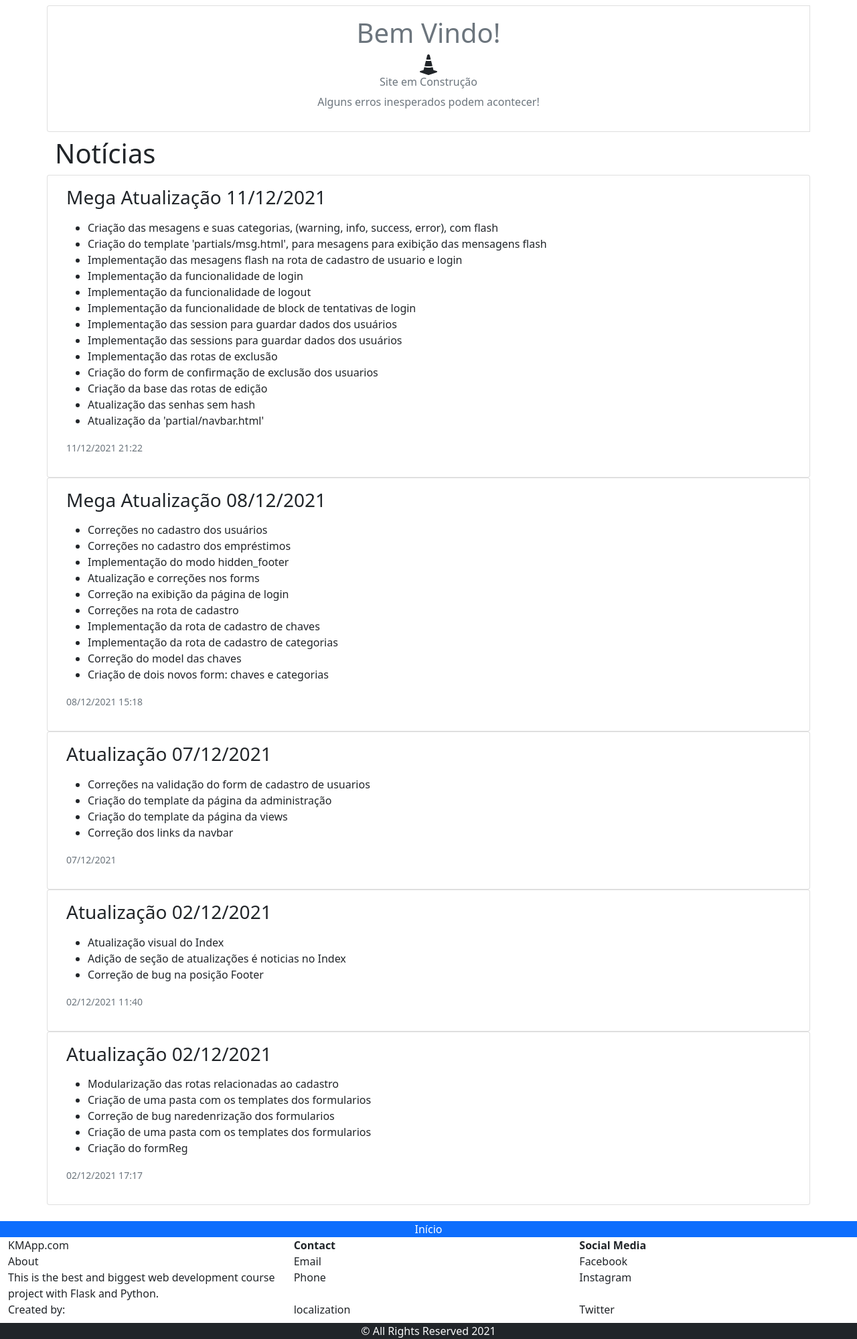
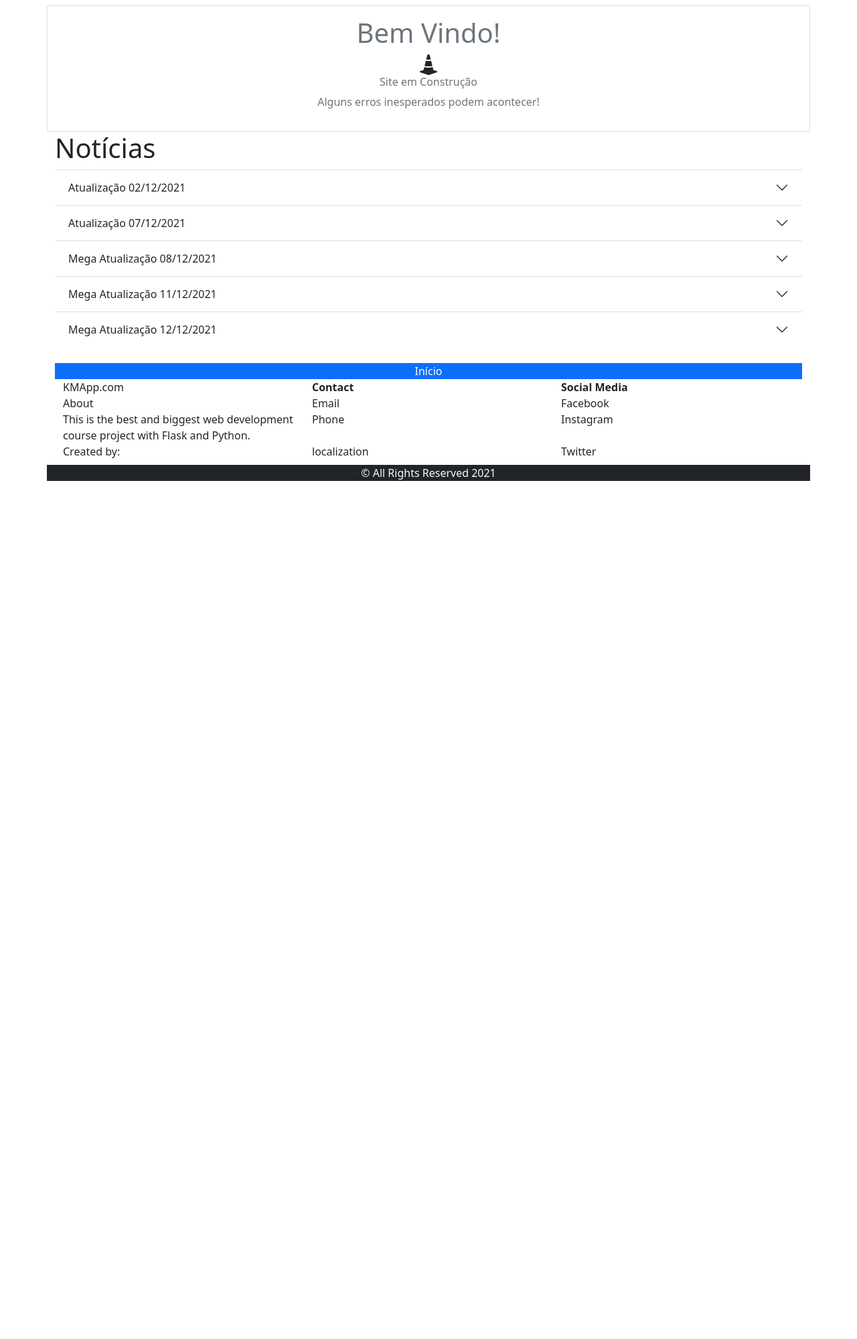
Before and after one commit to kelthon/key-management-app, a Flask app: page / in a window 1280 px wide. Shown: the part 56-2055 px from the top of the page at 67% size. After the commit the page ends 774 px from the top, so only its background shows below. Run offline with Flask 2, Linux system fonts and the light colour scheme; data comes from the database, SQL or seed files in the repository; parts of the project's set-up code (start-up, migrations or seed data) failed here and were passed over; some libraries are stand-ins or nearby versions.

Commit message:
atualização e remoção de templates

```diff
--- a/flask/key_manager/templates/base.html
+++ b/flask/key_manager/templates/base.html
@@ -9,8 +9,7 @@
     <meta name="viewport" content="width=device-width, initial-scale=1.0">
     <link href="https://cdn.jsdelivr.net/npm/bootstrap@5.1.3/dist/css/bootstrap.min.css" rel="stylesheet" integrity="sha384-1BmE4kWBq78iYhFldvKuhfTAU6auU8tT94WrHftjDbrCEXSU1oBoqyl2QvZ6jIW3" crossorigin="anonymous">
     <title>
-    {% block title %}
-    {% endblock %}
+    {{ title }}
     </title>
  </head>
  <body>
--- a/flask/key_manager/templates/index.html
+++ b/flask/key_manager/templates/index.html
@@ -16,100 +16,26 @@
             </div>
         </div>
 
-    <div class="mt-2">
-        <h1>Notícias</h1>
-        <div class="card-group">
-            <div class="row">
+        <div class="accordion accordion-flush" id="accordionFlush">
+            <h1>Notícias</h1>
+            {% for noticia in news %}
+            <div class="accordion-item">
+                <h2 class="accordion-header" id="flush-heading{{noticia.id}}">
+                    <button class="accordion-button collapsed" type="button" data-bs-toggle="collapse" data-bs-target="#flush-collapse{{noticia.id}}" aria-expanded="false" aria-controls="flush-collapse{{noticia.id}}">
+                        {{noticia.title}}
+                    </button>
+                </h2>
+                <div id="flush-collapse{{noticia.id}}" class="accordion-collapse collapse" aria-labelledby="flush-heading{{noticia.id}}" data-bs-parent="#accordionFlush">
+                    <div class="accordion-body">{{noticia.content}}<br>{{noticia.date}}</div>
+                </div>
+            </div>
+            {% else %}
                 <div class="card">
-                    <div class="card-body">
-                        <h3>Mega Atualização 11/12/2021</h3>
-                        <p>
-                            <ul>
-                                <li>Criação das mesagens e suas categorias, (warning, info, success, error), com flash</li>
-                                <li>Criação do template 'partials/msg.html', para mesagens para exibição das mensagens flash</li>
-                                <li>Implementação das mesagens flash na rota de cadastro de usuario e login</li>
-                                <li>Implementação da funcionalidade de login</li>
-                                <li>Implementação da funcionalidade de logout</li>
-                                <li>Implementação da funcionalidade de block de tentativas de login</li>
-                                <li>Implementação das session para guardar dados dos usuários</li>
-                                <li>Implementação das sessions para guardar dados dos usuários</li>
-                                <li>Implementação das rotas de exclusão</li>
-                                <li>Criação do form de confirmação de exclusão dos usuarios</li>
-                                <li>Criação da base das rotas de edição</li>
-                                <li>Atualização das senhas sem hash</li>
-                                <li>Atualização da 'partial/navbar.html'</li>
-                            </ul>
-                            <small class="text-muted">11/12/2021 21:22</small>
-                        </p>
+                    <div class="card-body text-muted">
+                        <h3>Notícias ainda não foram cadastradas ainda</h3>
+                        <small><a href="{{ url_for('cadastro.newNews') }}">Cadastre</a> uma notícia para que ela apareça aqui</small>
                     </div>
                 </div>
-                <div class="card">
-                    <div class="card-body">
-                        <h3>Mega Atualização 08/12/2021</h3>
-                        <p>
-                            <ul>
-                                <li>Correções no cadastro dos usuários </li>
-                                <li>Correções no cadastro dos empréstimos</li>
-                                <li>Implementação do modo hidden_footer</li>
-                                <li>Atualização e correções nos forms</li>
-                                <li>Correção na exibição da página de login</li>
-                                <li>Correções na rota de cadastro</li>
-                                <li>Implementação da rota de cadastro de chaves</li>
-                                <li>Implementação da rota de cadastro de categorias</li>
-                                <li>Correção do model das chaves</li>
-                                <li>Criação de dois novos form: chaves e categorias</li>
-                            </ul>
-                            <small class="text-muted">08/12/2021 15:18</small>
-                        </p>
-                    </div>
-                </div>
-                <div class="card">
-                    <div class="card-body">
-                        <h3>Atualização 07/12/2021</h3>
-                        <p>
-                            <ul>
-                                <li>Correções na validação do form de cadastro de usuarios </li>
-                                <li>Criação do template da página da administração</li>
-                                <li>Criação do template da página da views</li>
-                                <li>Correção dos links da navbar</li>
-
-                            </ul>
-                            <small class="text-muted">07/12/2021</small>
-                        </p>
-                    </div>
-                </div>
-                <div class="card">
-                    <div class="card-body">
-                        <h3>Atualização 02/12/2021</h3>
-                        <p>
-                            <ul>
-                                <li>Atualização visual do Index</li>
-                                <li>Adição de seção de atualizações é noticias no Index</li>
-                                <li>Correção de bug na posição Footer</li>
-                            </ul>
-                            <small class="text-muted">02/12/2021 11:40</small>
-                        </p>
-                    </div>
-                </div>
-                <div class="card">
-                    <div class="card-body">
-                        <h3>Atualização 02/12/2021</h3>
-                        <p>
-                            <ul>
-                                <li>Modularização das rotas relacionadas ao cadastro</li>
-                                <li>Criação de uma pasta com os templates dos formularios</li>
-                                <li>Correção de bug naredenrização dos formularios</li>
-                                <li>Criação de uma pasta com os templates dos formularios</li>
-                                <li>Criação do formReg</li>
-                            </ul>
-                            <small class="text-muted">02/12/2021 17:17</small>
-                        </p>
-                    </div>
-                </div>
-            </div>
+            {% endfor %}
         </div>
-    </div>
-    </div>
-
-
 {% endblock %}
```
Also changed, not shown: flask/key_manager/templates/admin.html (deleted, +0 -10 lines), flask/key_manager/templates/delete.html (deleted, +0 -7 lines), flask/key_manager/templates/login.html (deleted, +0 -8 lines).
